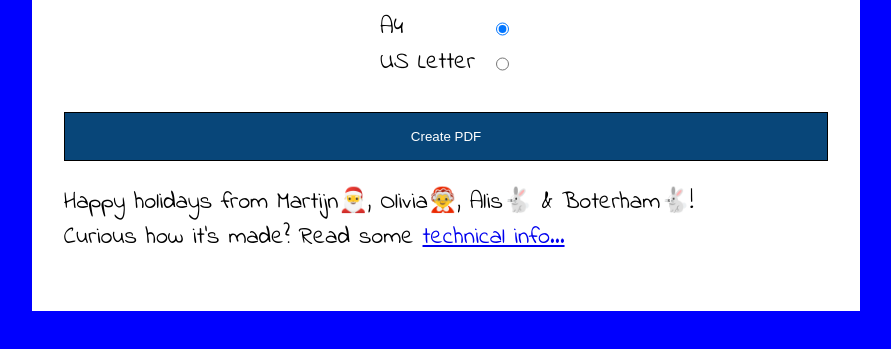
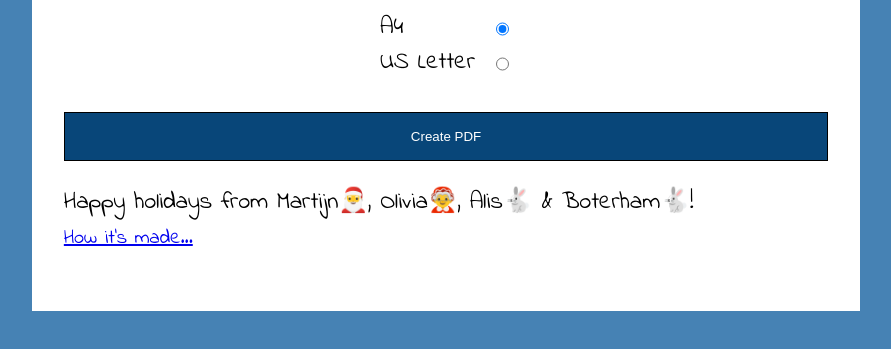
Before and after one commit to amarillion/snowflake-maze, a website: page src/index.html in a window 1280 px wide. Shown: the part 323-672 px from the top of the page, without its empty margins (194-1085 px from the left). Drawn offline with Linux system fonts and the light colour scheme.

Commit message:
Final tweaks

```diff
--- a/src/index.html
+++ b/src/index.html
@@ -10,7 +10,7 @@
 	<link href="https://fonts.googleapis.com/css2?family=Indie+Flower&display=swap" rel="stylesheet">
 	<style>
 		body {
-			background: blue;
+			background: steelblue;
 			font-family: 'Indie Flower', cursive;
 			height: 100vh;
 			margin: 0px;
@@ -84,8 +84,7 @@
 			<p>
 				Happy holidays from Martijn🎅, Olivia🤶, Alis🐇 &amp; Boterham🐇!
 				<br>
-				Curious how it's made? Read some
-				<a href="https://github.com/amarillion/snowflake-maze">technical info...</a>
+				<small><a href="https://github.com/amarillion/snowflake-maze">How it's made...</a></small>
 			</p>
 		</div>
 	</div>
--- a/src/main.js
+++ b/src/main.js
@@ -4,13 +4,12 @@ import { MazeMaker } from './mazeMaker.js';
 function refreshBg() {
 	const bodyWidth = document.body.clientWidth;
 	const bodyHeight = document.body.clientHeight;
-	console.log({ bodyWidth, bodyHeight });
 
 	const canvas = document.getElementById("myCanvas");
 	canvas.setAttribute("width", bodyWidth);
 	canvas.setAttribute("height", bodyHeight);
 
-	const maker = new MazeMaker(24, bodyWidth, bodyHeight, 0, 0);
+	const maker = new MazeMaker(24, bodyWidth - 20, bodyHeight - 20, 10, 10);
 	maker.run();
 	const ctx = canvas.getContext("2d");
 	maker.render(ctx, "white");
@@ -40,7 +39,6 @@ function main() {
 	};
 
 	worker.addEventListener("message", function(event) {
-		console.log(event.data);
 		if ('result' in event.data) {
 			saveAs(event.data.result, `snowflake-maze-${paperSize}.pdf`)
 			setTimeout(() => {
```
